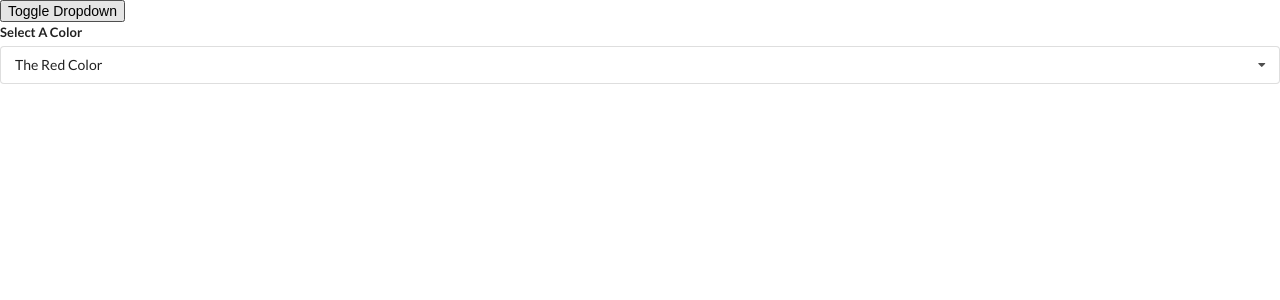
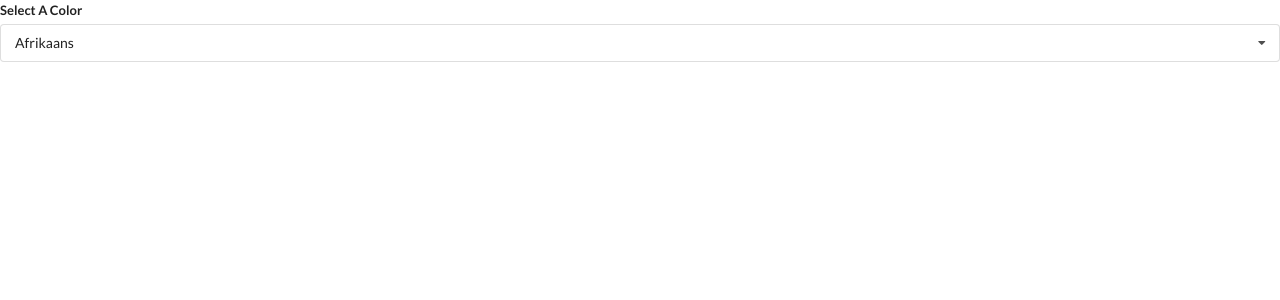
Before and after one commit to AbdAlfadeel-Hamdy/Widgets, a React (Create React App) app: page / in a window 1280 px wide. Shown: the top 300 px of the page. Built offline with nearby package versions, Linux system fonts and the light colour scheme.

Commit message:
Translate component

```diff
--- a/src/App.js
+++ b/src/App.js
@@ -2,6 +2,7 @@ import React, { useState } from "react";
 import Accordion from "./components/Accordion";
 import Search from "./components/Search";
 import Dropdown from "./components/Dropdown";
+import Translate from "./components/Translate";
 const items = [
   {
     title: "What is React?",
@@ -28,21 +29,7 @@ const options = [
   },
 ];
 const App = () => {
-  const [selected, setSelected] = useState(options[0]);
-  const [showDropdown, setShowDropdown] = useState(true);
-  return (
-    <div>
-      <button onClick={() => setShowDropdown(!showDropdown)}>
-        Toggle Dropdown
-      </button>
-      {showDropdown ? (
-        <Dropdown
-          selected={selected}
-          onSelectedChange={setSelected}
-          options={options}
-        />
-      ) : null}
-    </div>
-  );
+  // const [selected, setSelected] = useState(options[0]);
+  return <Translate />;
 };
 export default App;
--- /dev/null
+++ b/src/components/Translate.js
@@ -0,0 +1,20 @@
+import React, { useState } from "react";
+import Dropdown from "./Dropdown";
+
+const options = [
+  { label: "Afrikaans", value: "af" },
+  { label: "Arabic", value: "ar" },
+  { label: "Hindi", value: "Hi" },
+];
+const Translate = () => {
+  const [language, selectedLanguage] = useState(options[0]);
+  return (
+    <Dropdown
+      options={options}
+      selected={language}
+      onSelectedChange={selectedLanguage}
+    />
+  );
+};
+
+export default Translate;
```
